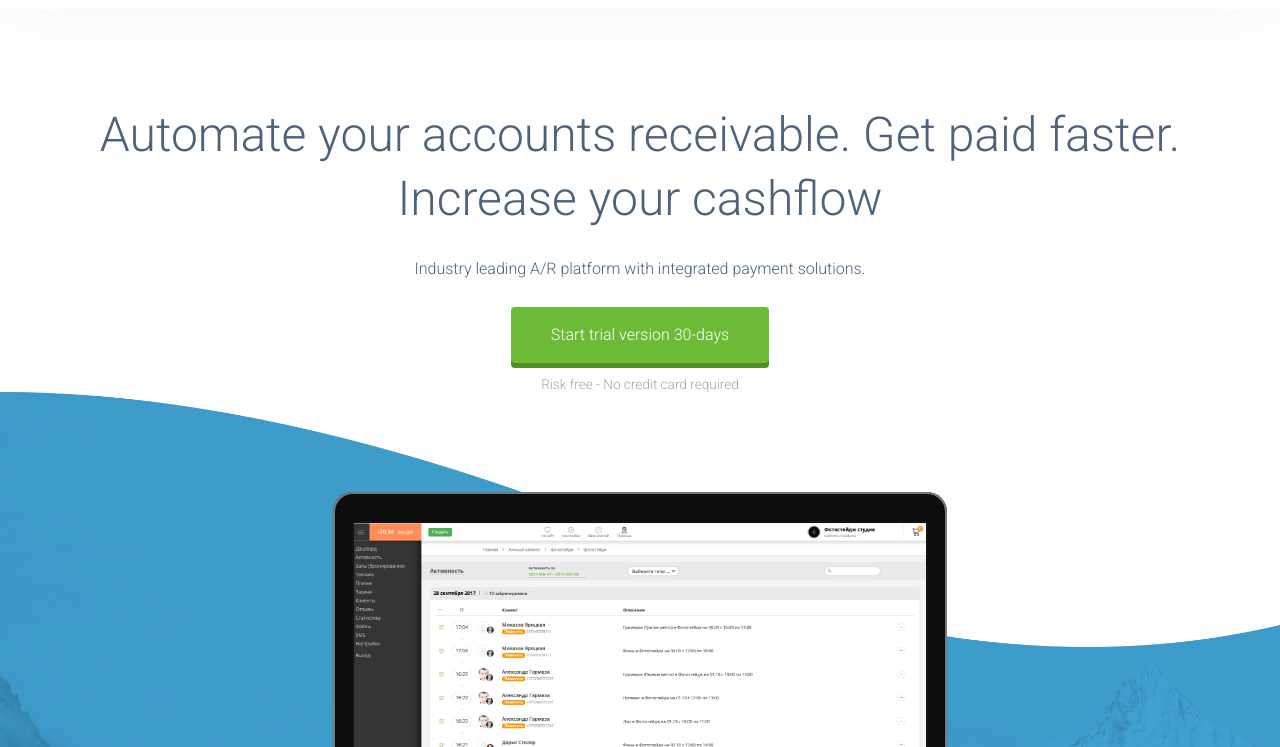
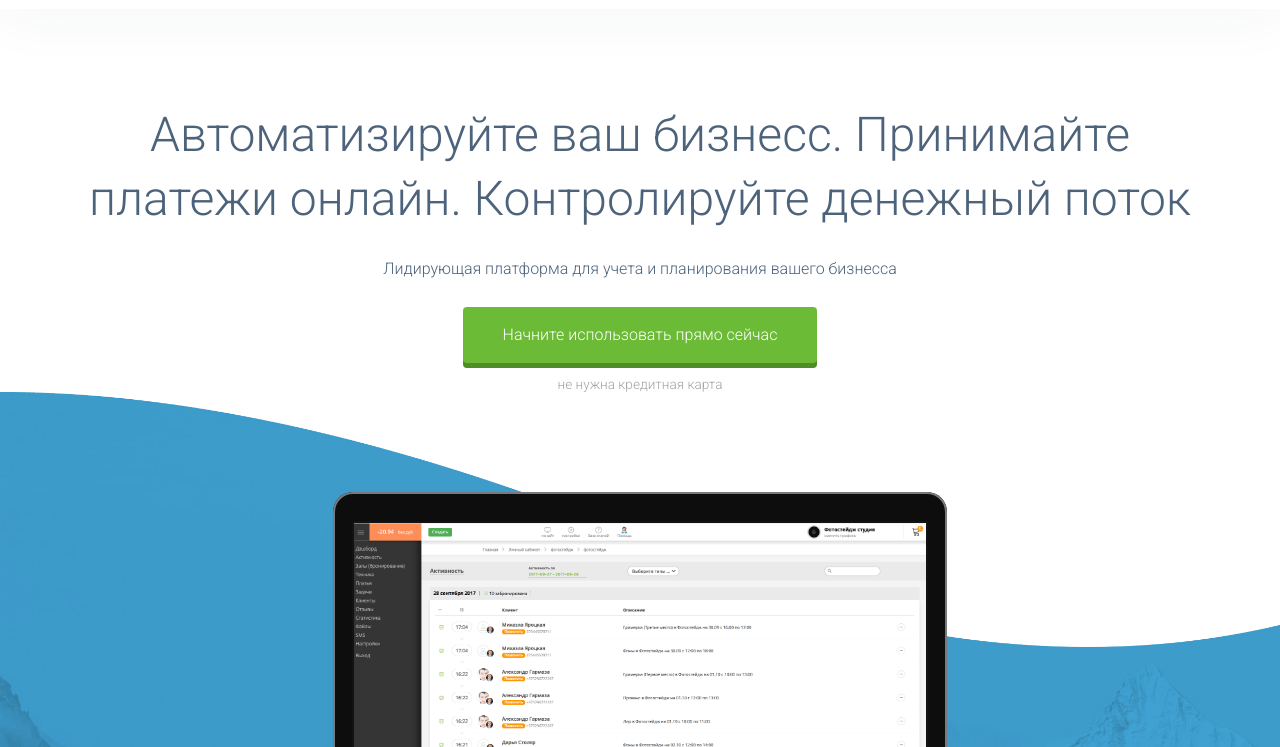
Before and after one commit to iLunts/photobel-landing, a website: page index.html in a window 1280 px wide. Shown: the part 53-800 px from the top of the page. Drawn offline with Linux system fonts and the light colour scheme; files whose address does not match are found by name.

Commit message:
fix first

```diff
--- a/index.html
+++ b/index.html
@@ -44,18 +44,18 @@
 
                 <div class="col--1-1 t--c">
                     <h1 class="t--h1">
-                        Automate your accounts receivable. Get paid faster. Increase your cashflow
+                        Автоматизируйте ваш бизнесс. Принимайте платежи онлайн. Контролируйте денежный поток
                     </h1>
                     <p class="m--v-md">
-                        Industry leading A/R platform with integrated payment solutions.
+                       Лидирующая платформа для учета и планирования вашего бизнесса
                     </p>
 
                     <div class="m--t">
-                        <a href="" class="btn btn--green btn--lg btn--push">Start trial version 30-days</a>
+                        <a href="" class="btn btn--green btn--lg btn--push">Начните использовать прямо сейчас</a>
                     </div>
 
                     <p class="m--t-sm t--md t--muted">
-                        Risk free - No credit card required
+                        не нужна кредитная карта
                     </p>
                 </div>
             </div>
```
